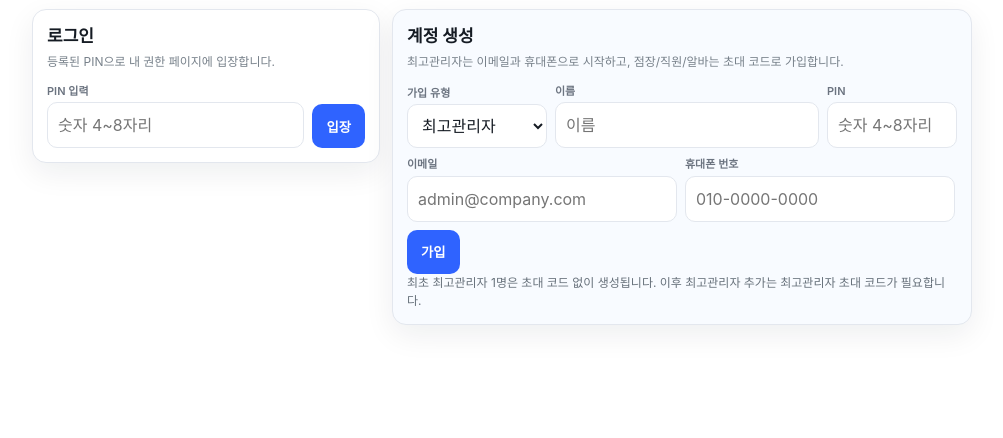
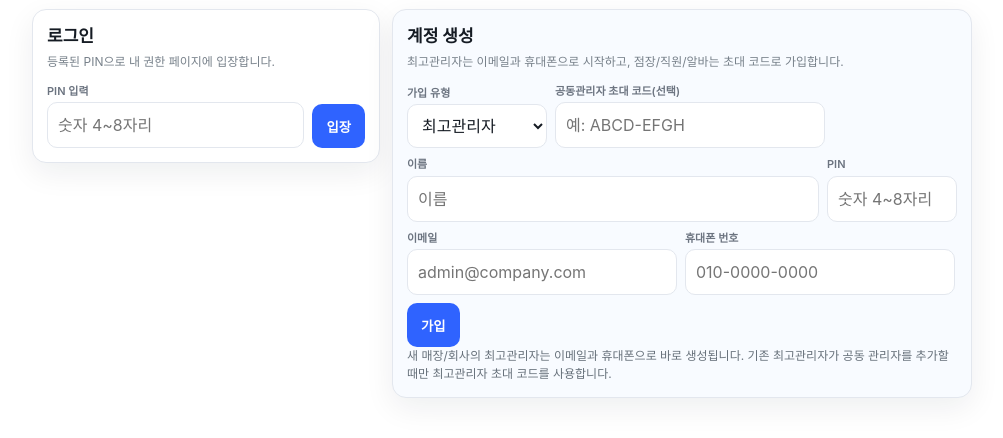
Before and after one commit to jmiochvjk-hub/nodeulgil, a plain HTML site: page index.html in a window 1280 px wide. Shown: the part 208-646 px from the top of the page, without its empty margins (138-1141 px from the left). Drawn offline with Linux system fonts and the light colour scheme.

Commit message:
Allow self service owner registration

```diff
--- a/index.html
+++ b/index.html
@@ -378,7 +378,7 @@ tbody tr:last-child td{border-bottom:0}
             <select id="registerStoreId"></select>
           </div>
           <div class="f" id="registerInviteCodeRow" style="min-width:170px; display:none">
-            <label>초대 코드</label><input id="inviteCode" placeholder="예: ABCD-EFGH">
+            <label id="registerInviteCodeLabel">초대 코드</label><input id="inviteCode" placeholder="예: ABCD-EFGH">
           </div>
           <div class="f" style="flex:1; min-width:150px"><label>이름</label><input id="inviteName" placeholder="이름"></div>
           <div class="f" style="width:130px"><label>PIN</label><input id="invitePin" type="password" inputmode="numeric" maxlength="8" minlength="4" placeholder="숫자 4~8자리"></div>
@@ -392,7 +392,7 @@ tbody tr:last-child td{border-bottom:0}
           </div>
           <button class="btn" onclick="registerWithInvite()">가입</button>
         </div>
-        <div class="small" id="inviteHint">최초 최고관리자 1명은 초대 코드 없이 생성됩니다. 이후 최고관리자 추가는 최고관리자 초대 코드가 필요합니다.</div>
+        <div class="small" id="inviteHint">새 매장/회사의 최고관리자는 이메일과 휴대폰으로 바로 생성됩니다. 기존 최고관리자가 공동 관리자를 추가할 때만 최고관리자 초대 코드를 사용합니다.</div>
       </div>
     </div>
   </section>
@@ -839,19 +839,20 @@ function toggleSignupRoleInputs(){
   const storeNameRow = document.getElementById('registerStoreNameRow');
   const storeRow = document.getElementById('registerStoreRow');
   const codeRow = document.getElementById('registerInviteCodeRow');
+  const codeLabel = document.getElementById('registerInviteCodeLabel');
   const adminEmailRow = document.getElementById('registerAdminEmailRow');
   const adminPhoneRow = document.getElementById('registerAdminPhoneRow');
   if(!roleEl || !storeNameRow || !storeRow || !codeRow || !adminEmailRow || !adminPhoneRow) return;
   const role = roleEl.value;
   const isManager = role === 'manager';
   const isAdmin = role === 'admin';
-  const needInviteForAdmin = isAdmin && Array.isArray(db?.admins) && db.admins.length > 0;
   storeNameRow.style.display = isManager ? '' : 'none';
   adminEmailRow.style.display = isAdmin ? '' : 'none';
   adminPhoneRow.style.display = isAdmin ? '' : 'none';
+  if(codeLabel) codeLabel.textContent = isAdmin ? '공동관리자 초대 코드(선택)' : '초대 코드';
   if(isManager || isAdmin){
     storeRow.style.display = 'none';
-    codeRow.style.display = needInviteForAdmin ? '' : 'none';
+    codeRow.style.display = '';
     return;
   }
   storeRow.style.display = '';
@@ -1134,7 +1135,6 @@ function registerWithInvite(){
   const storeNameInput = String(document.getElementById('registerStoreName')?.value || '').trim();
   const staffRole = roleSel === 'admin' ? 'admin' : (roleSel === 'parttime' ? 'parttime' : (roleSel === 'employee' ? 'employee' : 'manager'));
   const requestStoreId = staffRole === 'manager' ? '' : String(document.getElementById('registerStoreId')?.value || '').trim();
-  const isFirstAdmin = Array.isArray(db?.admins) && db.admins.length === 0;
   let invite = null;
 
   if(staffRole === 'manager' && !storeNameInput){
@@ -1148,8 +1148,7 @@ function registerWithInvite(){
   if(staffRole === 'admin'){
     if(!adminEmail || !isValidEmail(adminEmail)){ alert('최고관리자 이메일을 입력해 주세요.'); return; }
     if(!adminPhone || !isValidPhone(adminPhone)){ alert('최고관리자 휴대폰을 입력해 주세요.'); return; }
-    if(!isFirstAdmin){
-      if(!code || code.length < 8){ alert('최고관리자 추가는 초대 코드가 필요합니다.'); return; }
+    if(code){
       invite = getInviteByCode(code);
       if(!invite){ alert('유효하지 않은 초대 코드입니다.'); return; }
       if(!isInviteUsable(invite)){ alert('사용할 수 없는 초대 코드입니다.'); return; }
@@ -1168,7 +1167,7 @@ function registerWithInvite(){
 
   if(staffRole === 'admin'){
     const adminId = uid('admin');
-    const adminIsRoot = isFirstAdmin;
+    const adminIsRoot = !invite;
     mutate(d=>{
       d.admins.push({ id:adminId, name, pin, email: adminEmail, phone: adminPhone, isRoot: !!adminIsRoot });
       if(invite){
```
